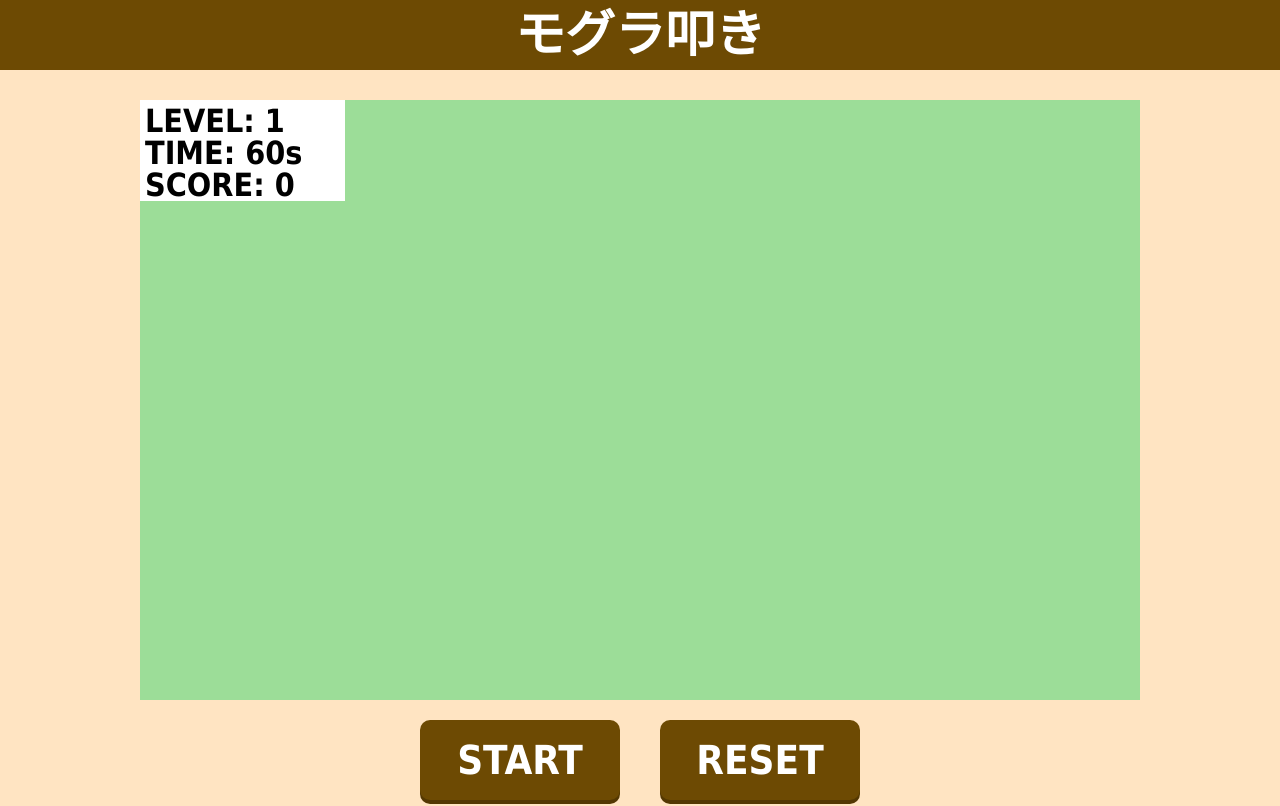
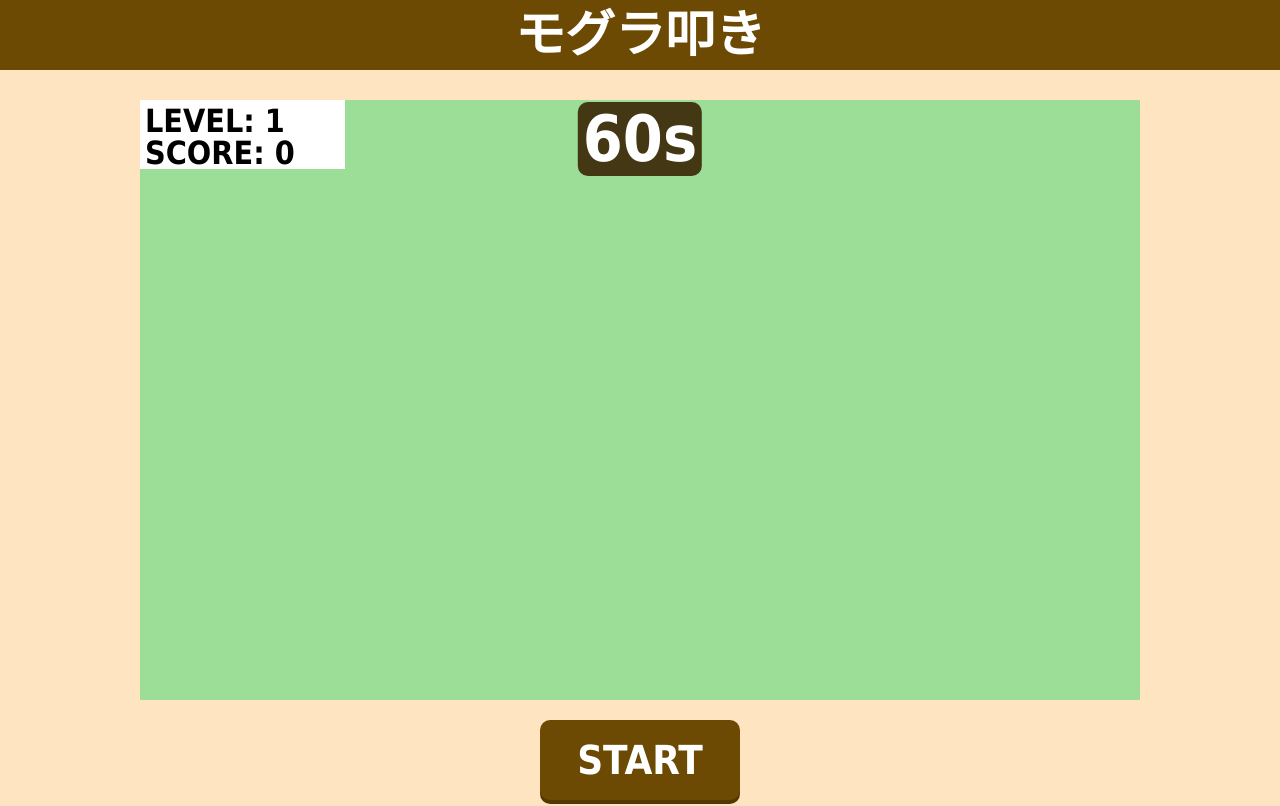
Before and after one commit to FK-xx8/Tutorial-Vue, a Vue app: page / in a window 1280 px wide. Shown: the top 806 px of the page. Built offline with nearby package versions, Linux system fonts and the light colour scheme.

Commit message:
レイアウト調整

```diff
--- a/src/App.vue
+++ b/src/App.vue
@@ -67,9 +67,7 @@ function changeLevel(e){
     <div class="game-setting">
       <div  class="setting-btn">
         <button v-if="!isGamePlaying" class="btn" @click="startCount()">START</button>
-      <!-- ゲーム中は押下できない -->
-        <button v-else="isGamePlaying" class="btn" :disabled="true">START</button>
-        <button class="btn" @click="resetGame()">RESET</button>
+        <button v-else="isGamePlaying" class="btn" @click="resetGame()">RESET</button>
       </div>
       <div v-if="!isGamePlaying">
         <p>難易度：LEVEL.{{ level }}</p>
@@ -97,7 +95,7 @@ function changeLevel(e){
 
 .main-content {
   width: auto;
-  height: 100vh;
+  height: auto;
   background-color: rgb(255, 228, 194);
   padding-top: 30px;
 }
--- a/src/components/GameGround.vue
+++ b/src/components/GameGround.vue
@@ -12,11 +12,14 @@ const holes = ref([1,2,3,4,5]);
 <template>
   <div class="game-bg">
     <div class="game-header">
-      <a>LEVEL: {{ level }}</a>
-      <br>
-      <a>TIME: {{ time }}s</a>
-      <br>
-      <a>SCORE: {{ score }}</a>
+      <div class="scores">
+        <a>LEVEL: {{ level }}</a>
+        <br>
+        <a>SCORE: {{ score }}</a>
+      </div>
+      <div class="time">
+        <a>{{ time }}s</a>
+      </div>
     </div>
     <div v-if="isGamePlaying" class="holes">
       <!-- 繰り返して表示 -->
@@ -30,17 +33,40 @@ const holes = ref([1,2,3,4,5]);
   height: 100%;
   width: 100%;
   background-color: rgb(156, 221, 152);
+  color: black;
+  font-family: Tahoma;
+  font-weight: bold;
 }
 
 .game-header {
+  display: flex;
+  position: relative;
+}
+
+.scores {
   text-align: left;
-  color: black;
   padding: 5px 0 0 5px;
-  font-family: Tahoma;
   font-size: 2em;
-  font-weight: bold;
   background-color: white;
   width: 200px;
 }
 
+.time {
+  /* 研修中に完全に理解できたわけではなかった、postion:relative;とposition:fixed;の理解ができるようになった */
+  position: fixed;
+  /* 下記2つで親要素内の中央に寄せることができるらしい */
+  left: 50%;
+  transform: translate(-50%);
+  color: white;
+  font-size: 4em;
+  display: inline;
+  padding: 7px;
+}
+
+.time a {
+  background-color: rgb(68, 55, 19);
+  border-radius: 10px;
+  padding: 0 5px 0 5px;
+}
+
 </style>
```
Also changed, not shown: public/hole-image.png (added).
